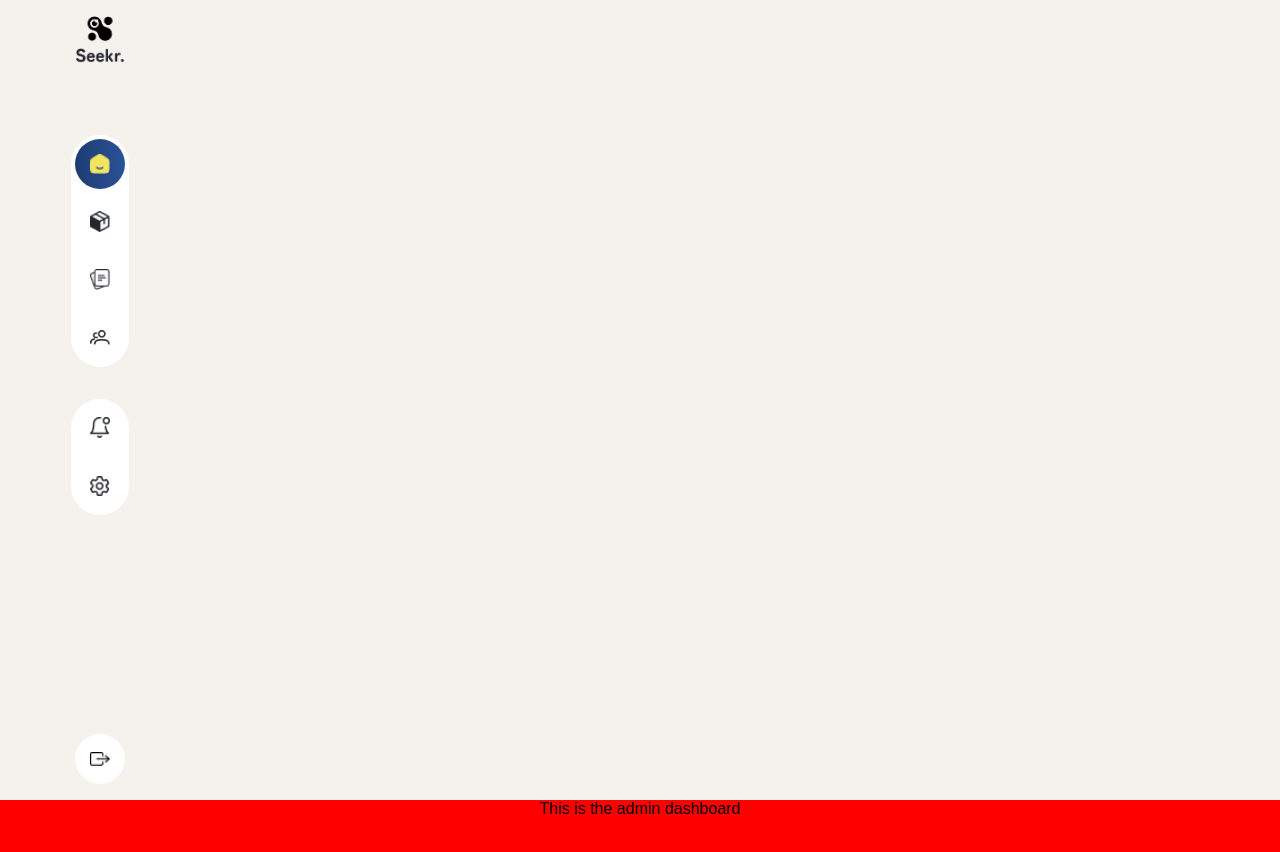
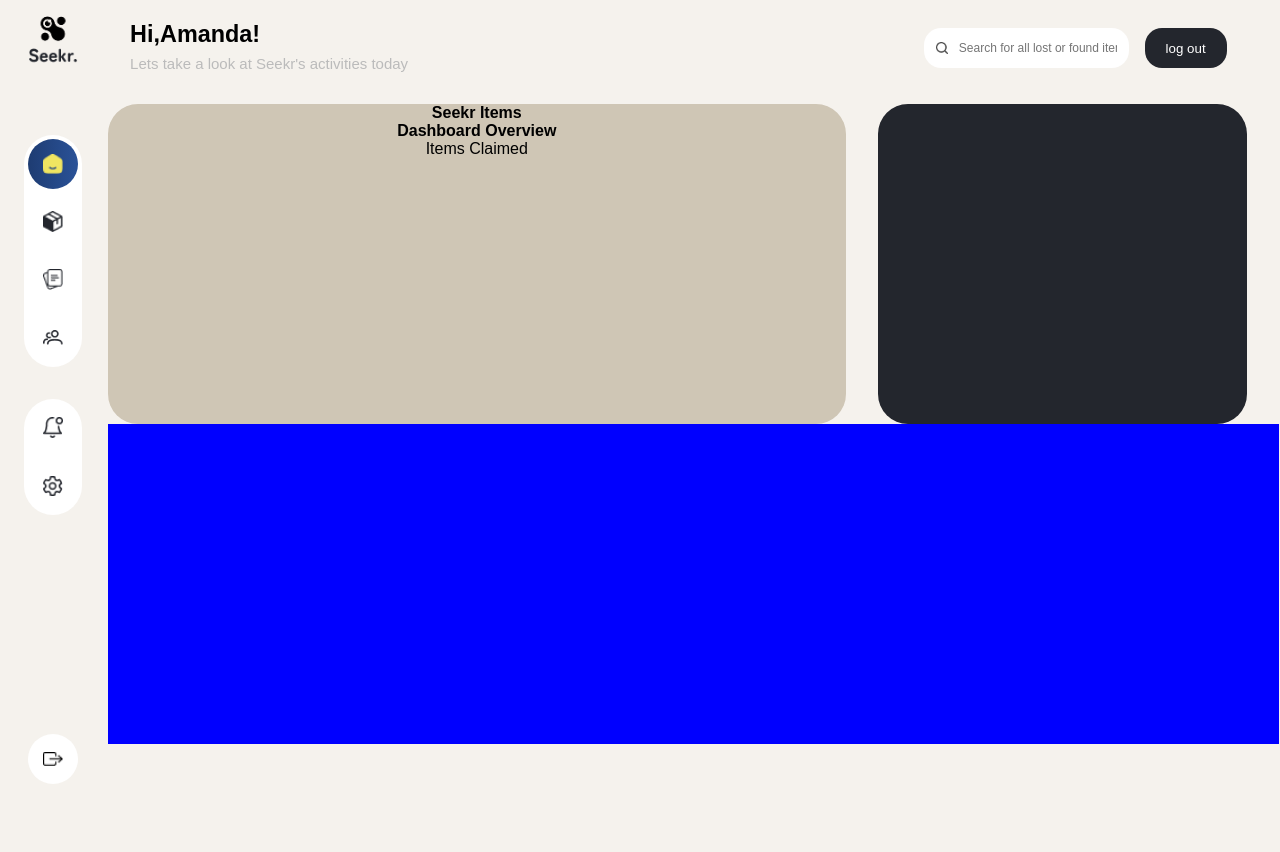
Before and after one commit to spydaspider/seekrItem, a React (Create React App) app: page /AdminDashboard in a window 1280 px wide. Shown: the top 852 px of the page. After the commit the page ends 800 px from the top, so only its background shows below. Built offline with nearby package versions, Linux system fonts and the light colour scheme.

Commit message:
Dashboard board designs

```diff
--- a/src/App.js
+++ b/src/App.js
@@ -7,8 +7,8 @@ function App() {
   return (
     <div className="App">
      <BrowserRouter>
-{/*       <Navbar/>
- */}      <Routes>
+
+       <Routes>
      <Route path="/AdminDashboard" element = {<AdminDashboard/>}/>
 
 {/*                <Route exact path="/" element = {<Spinner/>}/>
--- a/src/components/AdminDashboard.js
+++ b/src/components/AdminDashboard.js
@@ -12,6 +12,7 @@ import logout from '../images/logout.png';
 
 import Dashboard from './Dashboard';
 import seekIcon from '../images/seekIcon.png';
+import Navbar from './Navbar';
 
 const AdminDashboard = () => {
 
@@ -47,9 +48,8 @@ const AdminDashboard = () => {
 
   return (
     <div className={styles.container}>
-      <div className={styles.middle}>
-
-        <div className={styles.left}>
+            <Navbar/>
+            <div className={styles.left}>
 
 
           <div className={styles.iconContainer}>
@@ -104,10 +104,14 @@ const AdminDashboard = () => {
           </div>
           </div>
 
+      <div className={styles.middle}>
+
+                {showDashboard && <Dashboard />}
+
+
         </div>
 
 
-        {showDashboard && <Dashboard />}
 
       </div>
 
--- a/src/components/AdminDashboard.module.css
+++ b/src/components/AdminDashboard.module.css
@@ -8,13 +8,16 @@
 
 /* ------------------- MIDDLE GRID ------------------- */
 .middle {
-  display: grid;
-  grid-template-columns: 200px 1fr; /* Sidebar + main content */
+  grid-column: 2/-1;
   height: 100vh;
   width: 100%;
+
+  overflow: auto;
+  position: relative;
+
+
 }
 
-/* ------------------- LEFT SIDEBAR ------------------- */
 .left {
   display: flex;
   flex-direction: column;
@@ -23,6 +26,8 @@
   gap: 2em;
   background: #F5F2ED;
   overflow-y: auto;
+
+  grid-column: 1/2;
 }
 .insideGroup1{
     background: green;
@@ -127,18 +132,8 @@
   cursor: pointer;
 }
 
-/* ------------------- OPTIONAL: NAV STYLING ------------------- */
-.navContainer {
-  position: fixed;
-  top: 0;
-  left: 200px;  /* offset by sidebar width */
-  right: 0;
-  height: 60px;
-  background: #fff;
-  display: flex;
-  justify-content: space-between;
-  align-items: center;
-  padding: 0 1em;
-  z-index: 5;
-  border-bottom: 1px solid #e0e0e0;
+.container{
+  display: grid;
+  grid-template-columns: repeat(12,1fr);
+
 }
--- a/src/components/Dashboard.js
+++ b/src/components/Dashboard.js
@@ -2,7 +2,28 @@ import styles from './Dashboard.module.css';
 const Dashboard = () =>{
         return(
             <div className={styles.dashboardContainer}>
-                This is the admin dashboard
+                <div className={styles.topBoard}>
+                    <div className={styles.overview}>
+                        <div className={styles.leftFlex}>
+                            <h4>Seekr Items<br></br>Dashboard Overview</h4>
+                            <div className={styles.downFlex}>
+                                <div>Items Claimed</div>
+                            </div>
+                        </div>
+
+                    </div>
+                    <div className={styles.pendingClaims}>
+
+                    </div>
+                </div>
+                <div className={styles.buttonCards}>
+                   <div className={styles.claims}>
+
+                   </div>
+                   <div className={styles.recentItems}>
+
+                   </div>
+                </div>
             </div>
         )
 }
--- a/src/components/Dashboard.module.css
+++ b/src/components/Dashboard.module.css
@@ -1,5 +1,36 @@
 .dashboardContainer{
-    background: red;
-    height: 100vh;
-    grid-column: 3/-1;
+    position: absolute;
+    top:13%;
+    left: 1px;
+    right: 1px;
+    bottom:1px;
+
 }
+.topBoard{
+   height: 320px;
+   width: 100%;
+   display: flex;
+   gap: 2em;
+
+   }
+.buttonCards{
+   background: blue;
+   height: 320px;
+
+}
+.pendingClaims{
+    height: 320px;
+    background: #23262D;
+    width: 100%;
+    flex:1;
+    border-radius: 30px;
+    margin-right: 2em;
+
+
+}
+.overview{
+    width: 100%;
+    background:#CFC6B5;
+    border-radius: 30px;
+    flex:2;
+}
--- a/src/components/Navbar.js
+++ b/src/components/Navbar.js
@@ -16,7 +16,6 @@ import seekIcon from '../images/seekIcon.png';
         <header>
             <div className={styles.navContainer}>
                 <NavLink to="/" className={styles.chowRate}>
-                    <div className ={styles.seekIcon}><img src = {seekIcon}/></div>
                     <div className={styles.amanda}>
                         <h3 className={styles.amandaH3}>Hi,Amanda!<br></br><span className={styles.amandaSmall}>Lets take a look at Seekr's activities today</span></h3>
 
--- a/src/components/Navbar.module.css
+++ b/src/components/Navbar.module.css
@@ -1,18 +1,18 @@
 .navContainer{
-    position: fixed;
+    position: absolute;
     display: flex;
     justify-content: space-between;
     align-items: center;
-    padding: 0.5em;
 
     z-index:3;
     top:0;
-    left:0;
+    left:10%;;
     right:0;
     bottom: 0;
-    max-height: 8vh;
+    max-height: 12vh;
     max-width: 100%;
-    margin-left: 2.2em;
+
+
 
   }
   .activeLink{
@@ -43,6 +43,10 @@
 
     width: 35%;
 
+  }
+  .amanda{
+
+    margin-left: -30%;
   }
   .amandaH3{
     text-align: left;
```
